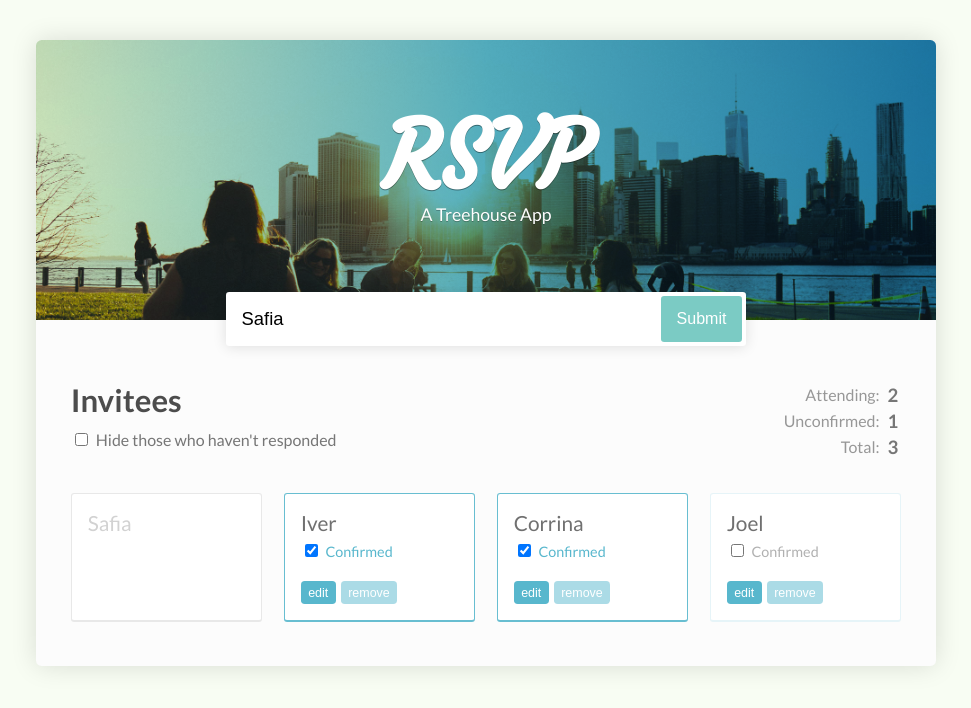
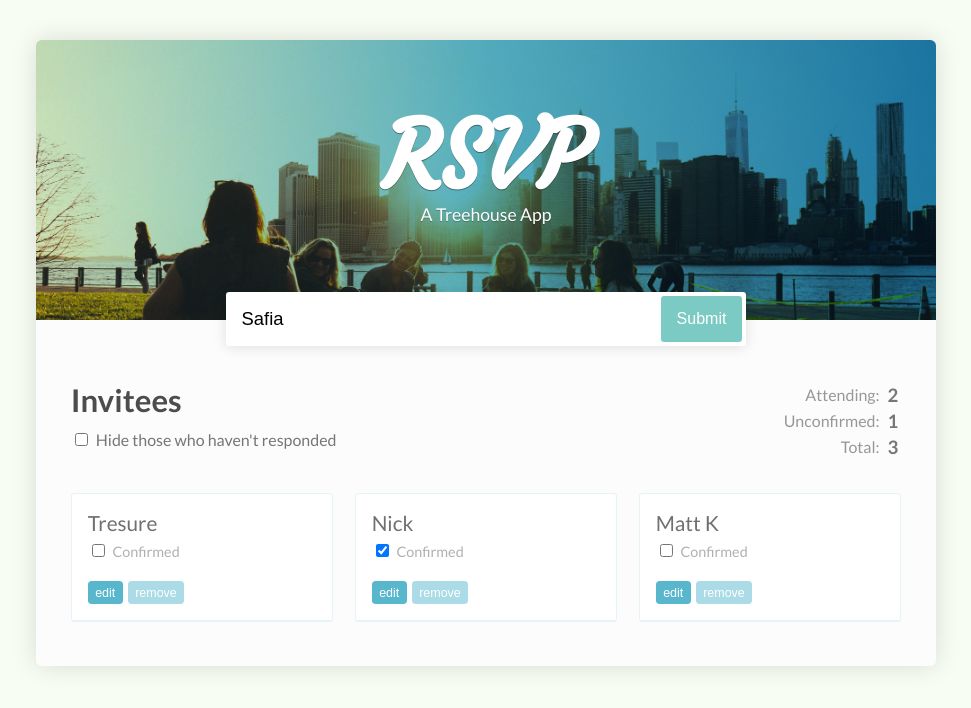
Before and after one commit to nico24687/rsvp, a React (Create React App) app: page / in a window 1280 px wide. Shown: the top 708 px of the page, without its empty margins (154-1125 px from the left). Built offline with nearby package versions, Linux system fonts and the light colour scheme.

Commit message:
guests passed in as props from state renderin on page

```diff
--- a/package.json
+++ b/package.json
@@ -3,6 +3,7 @@
   "version": "0.1.0",
   "private": true,
   "dependencies": {
+    "prop-types": "^15.6.1",
     "react": "^16.3.1",
     "react-dom": "^16.3.1",
     "react-scripts": "1.1.4"
--- a/src/App.js
+++ b/src/App.js
@@ -1,4 +1,6 @@
 import React, { Component } from 'react';
+import GuestList from './GuestList'
+
 
 class App extends Component {
   state = {
@@ -10,6 +12,10 @@
        {
         name: "Nick",
         isConfirmed: true
+      },
+      {
+        name: "Matt K",
+        isConfirmed: false
       }
     ]
   }
@@ -55,32 +61,7 @@
                   </tr>
                 </tbody>
               </table>
-              <ul>
-                <li className="pending"><span>Safia</span></li>
-                <li className="responded"><span>Iver</span>
-                  <label>
-                    <input type="checkbox" checked /> Confirmed
-            </label>
-                    <button>edit</button>
-                    <button>remove</button>
-          </li>
-                  <li className="responded">
-                    <span>Corrina</span>
-                    <label>
-                      <input type="checkbox" checked/> Confirmed
-            </label>
-                      <button>edit</button>
-                      <button>remove</button>
-          </li>
-                    <li>
-                      <span>Joel</span>
-                      <label>
-                        <input type="checkbox"/> Confirmed
-            </label>
-                        <button>edit</button>
-                        <button>remove</button>
-          </li>
-        </ul>
+        <GuestList guests={this.state.guests} />
       </div>
     </div>
     );
--- /dev/null
+++ b/src/GuestList.js
@@ -0,0 +1,25 @@
+import React from 'react'
+import PropTypes from 'prop-types'
+
+const GuestList = (props) =>
+
+  < ul >
+    {props.guests.map((guest, index) =>
+      <li key={index}>
+        <span>{guest.name}</span>
+        <label>
+          <input type="checkbox" checked={guest.isConfirmed} /> Confirmed
+                </label>
+        <button>edit</button>
+        <button>remove</button>
+      </li>
+    )}
+  </ul >
+
+  GuestList.propTypes = {
+    guests: PropTypes.array.isRequired
+  }
+
+
+
+export default GuestList
```
